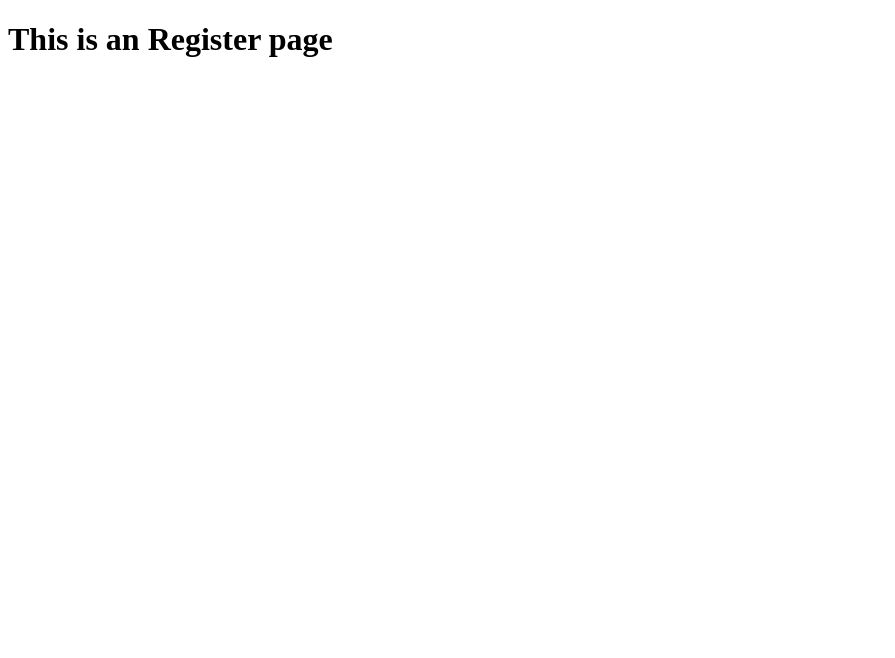
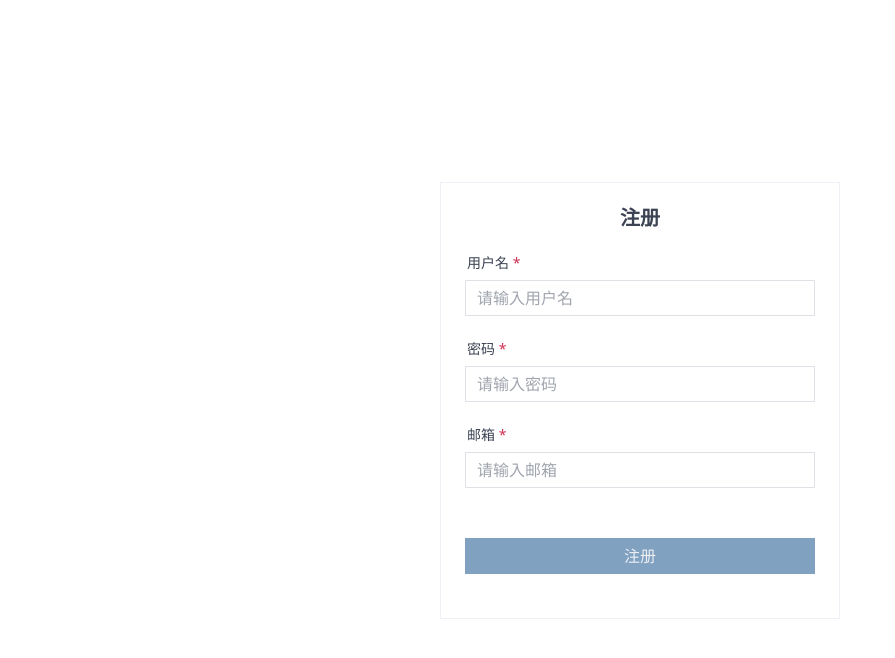
Before and after one commit to dicarne/vvorker, a Vue app in the folder admin/: page /#/register in a window 1280 px wide. Shown: the top 658 px of the page, without its empty margins (0-895 px from the left). Built offline with nearby package versions, Linux system fonts and the light colour scheme.

Commit message:
[feat] 注册

```diff
--- /dev/null
+++ b/admin/src/assets/common.css
@@ -0,0 +1,16 @@
+.v-base-page {
+  width: 100vw;
+  height: 100vh;
+}
+
+.v-flex-center {
+  display: flex;
+  justify-content: center;
+  align-items: center;
+}
+
+.v-card-header {
+  text-align: center;
+  font-size: 20px;
+  font-weight: bold;
+}
--- a/admin/src/constant/formrules.ts
+++ b/admin/src/constant/formrules.ts
@@ -9,3 +9,9 @@ export const passwordRules = [{
   message: '请输入密码',
   trigger: ['blur', 'input'],
 }]
+
+export const emailRules = [{
+  required: true,
+  message: '请输入邮箱',
+  trigger: ['blur', 'input'],
+}]
--- a/admin/src/main.ts
+++ b/admin/src/main.ts
@@ -1,4 +1,4 @@
-// import './assets/main.css'
+import './assets/common.css'
 
 import { createApp } from 'vue'
 import App from './App.vue'
--- a/admin/src/views/Login.vue
+++ b/admin/src/views/Login.vue
@@ -44,15 +44,15 @@ const handleLogin = async () => {
     navigate('/admin')
   } catch (error) {
     console.error(error)
-    message.error('登录失败，请检查输入信息')
+    message.error('登录失败: ' + error)
   }
 }
 </script>
 <template>
-  <div class="login-container">
-    <NCard class="login-card">
+  <div class="v-base-page v-flex-center">
+    <NCard style="width: 400px">
       <template #header>
-        <div class="login-title">登录</div>
+        <div class="v-card-header">登录</div>
       </template>
       <NForm :model="form" :rules="rules" ref="formRef">
         <NFormItem label="用户名" path="userName">
@@ -68,23 +68,3 @@ const handleLogin = async () => {
     </NCard>
   </div>
 </template>
-
-<style scoped>
-.login-container {
-  display: flex;
-  justify-content: center;
-  align-items: center;
-  width: 100vw;
-  height: 100vh;
-}
-
-.login-card {
-  width: 400px;
-}
-
-.login-title {
-  text-align: center;
-  font-size: 20px;
-  font-weight: bold;
-}
-</style>
--- a/admin/src/views/Register.vue
+++ b/admin/src/views/Register.vue
@@ -1,5 +1,78 @@
+<script setup lang="ts">
+import { ref } from 'vue'
+import { useMessage, NCard, NForm, NFormItem, NInput, NButton } from 'naive-ui'
+import type { FormInst, FormRules } from 'naive-ui' // 导入 FormInst 类型
+import type { RegisterRequest } from '@/types/auth'
+import { emailRules, passwordRules, usernameRules } from '@/constant/formrules'
+import { register } from '@/api/auth'
+import { useNavigate } from '@/composables/useNavigate'
+
+// 初始化表单数据
+const form = ref<RegisterRequest>({
+  userName: '',
+  email: '',
+  password: '',
+})
+
+// 表单引用，明确指定类型为 FormInst 或 null
+const formRef = ref<FormInst | null>(null)
+
+const rules: FormRules = {
+  userName: usernameRules,
+  password: passwordRules,
+  email: emailRules,
+}
+
+// 消息提示实例
+const message = useMessage()
+
+const { navigate } = useNavigate()
+
+// 处理注册逻辑的函数
+const handleRegister = async () => {
+  if (!formRef.value) return
+  try {
+    // 校验表单
+    await formRef.value.validate()
+  } catch (error) {
+    console.error(error)
+    return
+  }
+  try {
+    // 调用注册接口
+    const res = await register(form.value)
+    if (res.status === 0) {
+      message.success('注册成功')
+      navigate('/login')
+    }
+  } catch (error) {
+    console.error(error)
+    message.error('注册失败: ' + error)
+  }
+}
+</script>
 <template>
-  <div>
-    <h1>This is an Register page</h1>
+  <div class="v-base-page v-flex-center">
+    <NCard style="width: 400px">
+      <template #header>
+        <div class="v-card-header">注册</div>
+      </template>
+      <NForm :model="form" :rules="rules" ref="formRef">
+        <NFormItem label="用户名" path="userName">
+          <NInput v-model:value="form.userName" placeholder="请输入用户名" />
+        </NFormItem>
+        <NFormItem label="密码" path="password">
+          <NInput v-model:value="form.password" type="password" placeholder="请输入密码" />
+        </NFormItem>
+        <NFormItem label="邮箱" path="email">
+          <NInput v-model:value="form.email" placeholder="请输入邮箱" />
+        </NFormItem>
+        <NFormItem>
+          <NButton type="primary" native-type="submit" block @click="handleRegister">
+            注册
+          </NButton>
+        </NFormItem>
+      </NForm>
+    </NCard>
   </div>
 </template>
```
